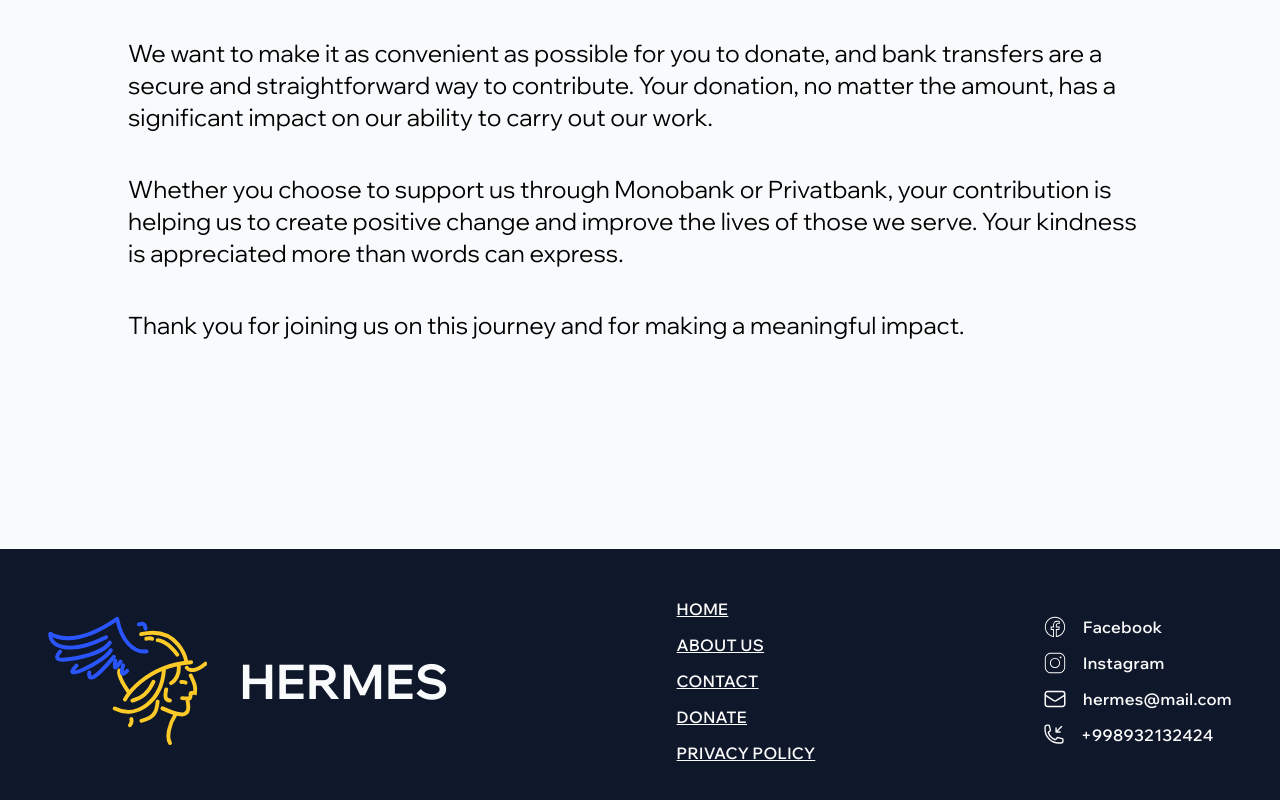
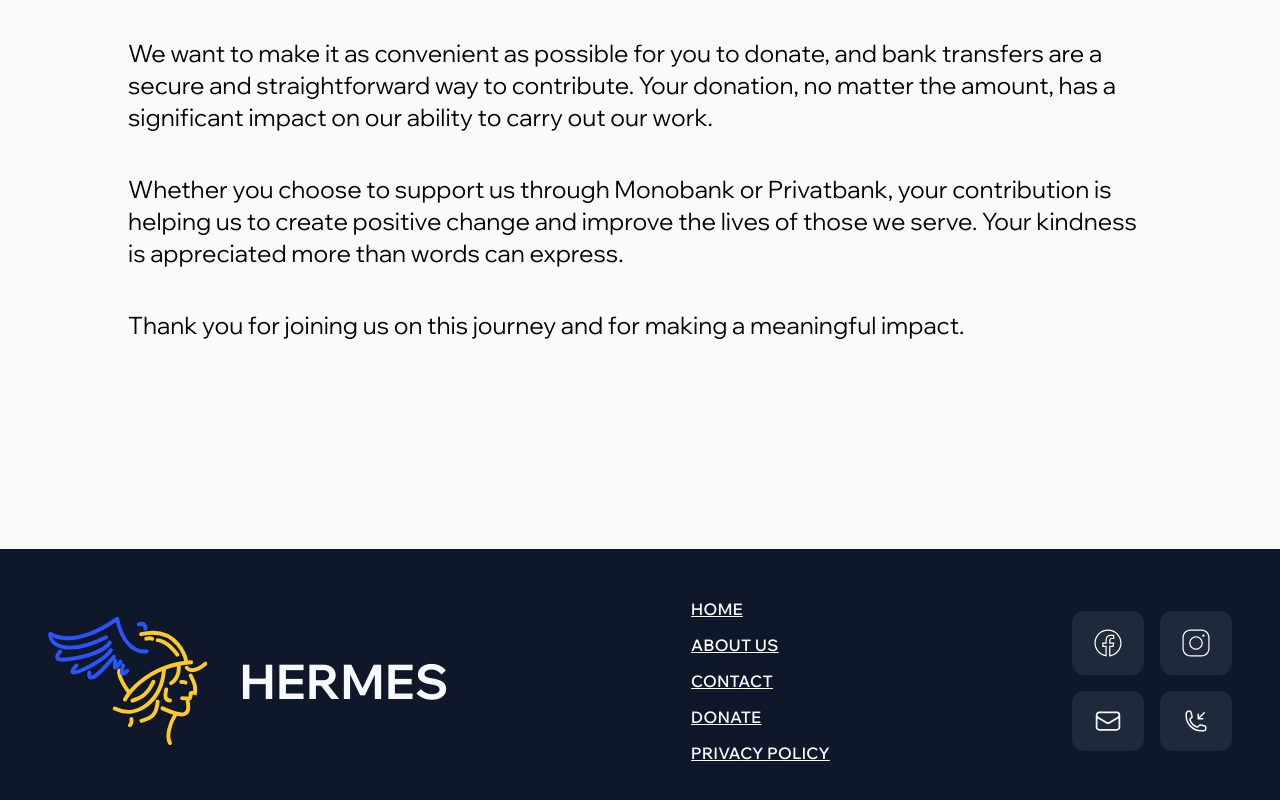
Before and after one commit to sarvartojikulov/hermes-website, a Next.js app: page /en/donate in a window 1280 px wide. Shown: the part 708-1508 px from the top of the page. Built offline with nearby package versions, Linux system fonts and the light colour scheme.

Commit message:
feat: footer and nav

```diff
--- a/components/Footer.tsx
+++ b/components/Footer.tsx
@@ -29,7 +29,7 @@ const navigations = [
     {
         label: "privacy",
         path: "/privacy-policy",
-    }
+    },
 ];
 
 const Footer: React.FC = () => {
@@ -42,9 +42,11 @@ const Footer: React.FC = () => {
                     <Link href={"/"}>
                         <SVGLogo className="h-32 md:h-20 lg:h-32 mr-12 md:mr-8 lg:mr-4" />
                     </Link>
-                    <h5 className="text-4xl md:text-3xl lg:text-5xl font-bold text-slate-50">HERMES</h5>
+                    <h5 className="text-4xl md:text-3xl lg:text-5xl font-bold text-slate-50">
+                        HERMES
+                    </h5>
                 </div>
-                <ul className="col-span-full md:col-span-1 flex flex-col gap-3">
+                <ul className="col-span-full md:col-span-1 flex flex-col gap-3 px-10 md:px-0">
                     {navigations.map((item) => (
                         <li>
                             <Link href={item.path}>
@@ -55,22 +57,26 @@ const Footer: React.FC = () => {
                         </li>
                     ))}
                 </ul>
-                <ul className="flex flex-col gap-3">
-                    <li className="flex gap-4">
-                        <IconFacebook width={24} height={24} />
-                        <span>Facebook</span>
+                <ul className="col-span-full md:col-span-1 grid grid-cols-2 md:grid-cols-1 lg:grid-cols-2 gap-4 px-10 md:px-0 lg:w-40">
+                    <li className="flex py-4 rounded-xl justify-center items-center bg-slate-800 cursor-pointer">
+                        <Link href="">
+                            <IconFacebook className="w-10 h-10 md:w-8 md:h-8" />
+                        </Link>
                     </li>
-                    <li className="flex gap-4">
-                        <IconInstagram width={24} height={24} />
-                        <span>Instagram</span>
+                    <li className="flex py-4 rounded-xl justify-center items-center bg-slate-800 cursor-pointer">
+                        <Link href="">
+                            <IconInstagram className="w-10 h-10 md:w-8 md:h-8" />
+                        </Link>
                     </li>
-                    <li className="flex gap-4">
-                        <EnvelopeIcon height={24} width={24} />
-                        <a href="mailto:email@mail.com">hermes@mail.com</a>
+                    <li className="flex py-4 rounded-xl justify-center items-center bg-slate-800 cursor-pointer">
+                        <Link href="">
+                            <EnvelopeIcon className="w-10 h-10 md:h-7 md:w-7" />
+                        </Link>
                     </li>
-                    <li className="flex gap-4">
-                        <PhoneArrowDownLeftIcon width={22} height={22} />
-                        <a href="# ">+998932132424</a>
+                    <li className="flex py-4 rounded-xl justify-center items-center bg-slate-800 cursor-pointer">
+                        <Link href="">
+                            <PhoneArrowDownLeftIcon className="w-8 h-8 md:h-6 md:w-6" />
+                        </Link>
                     </li>
                 </ul>
             </div>
--- a/components/Navigation.tsx
+++ b/components/Navigation.tsx
@@ -100,7 +100,7 @@ const Navigation = () => {
                   key={item.label}
                   label={t(item.label)}
                   path={item.path}
-                  active={pathname === item.path}
+                  active={pathname.split("/").includes(item.path.replace("/", ""))}
                 />
               ))}
               <div className="lg:hidden mt-auto mb-40 space-y-3 lg:m-0 lg:gap-6 lg:space-y-0">
```
